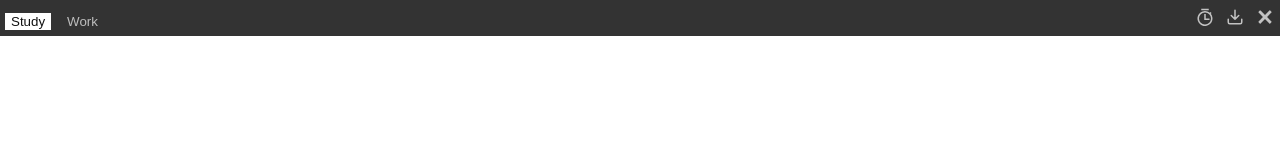
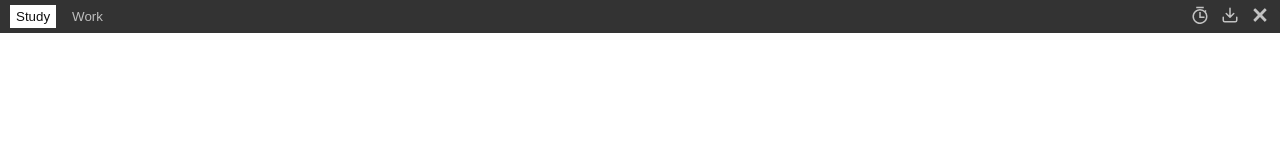
Before and after one commit to iskewedI/youtube-blocker, a React app: page / in a window 1280 px wide. Shown: the top 160 px of the page. Built offline with nearby package versions, Linux system fonts and the light colour scheme.

Commit message:
-Improved styles

```diff
--- a/src/components/Navbar/navbar.module.css
+++ b/src/components/Navbar/navbar.module.css
@@ -1,9 +1,15 @@
 .container {
   display: flex;
   white-space: nowrap;
+  padding: 0.5rem;
 }
 
 .profilesContainer {
   flex-grow: 1;
   overflow: hidden;
+  display: flex;
 }
+
+.buttonsContainer {
+  display: inline-flex;
+}
```
